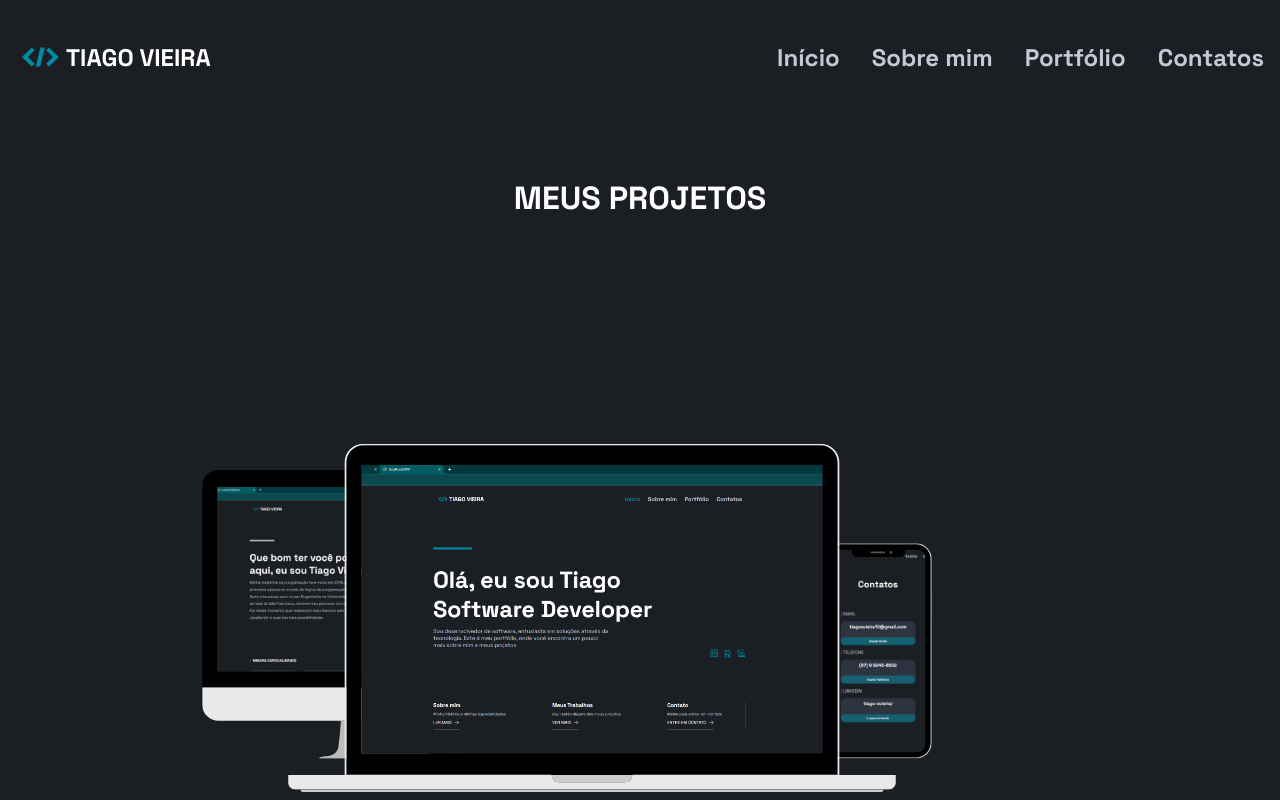
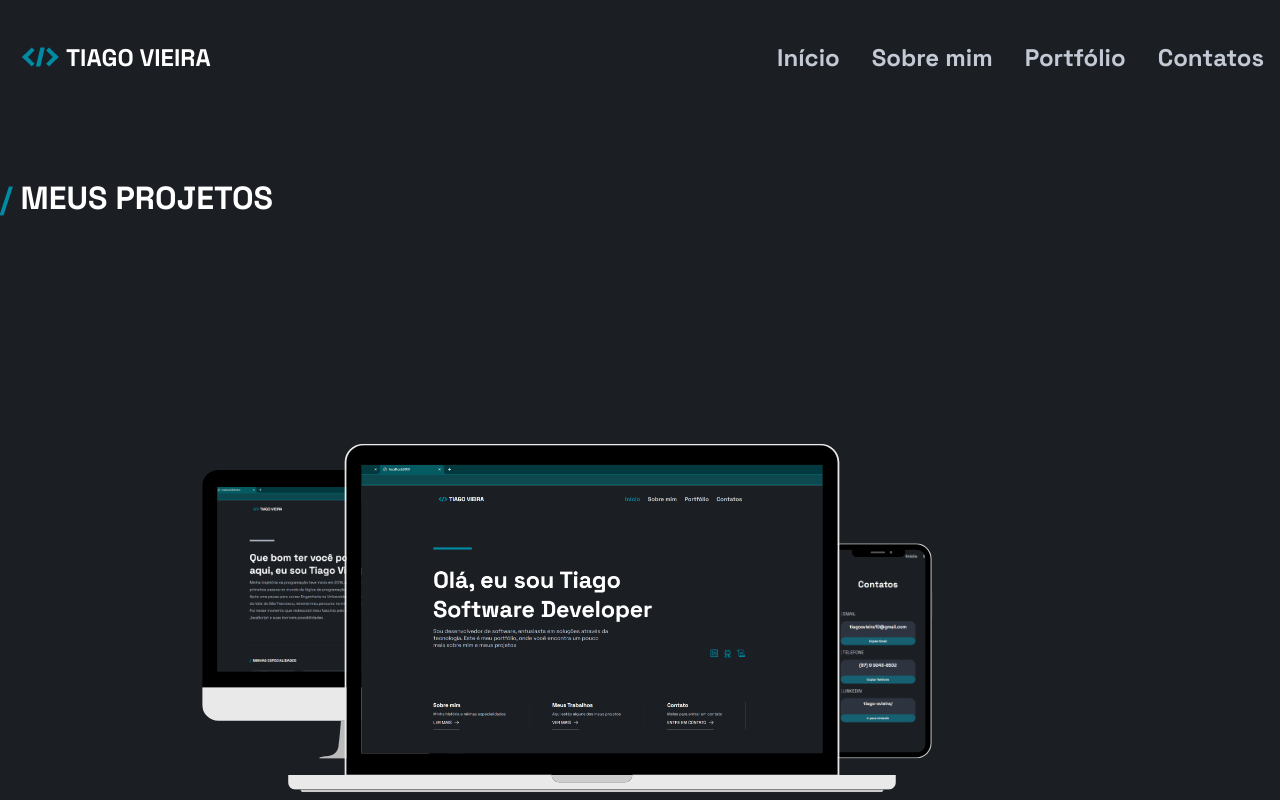
Before and after one commit to tiagosvieira10/my-portfolio, a Next.js app: page /portfolio in a window 1280 px wide. Shown: the top 800 px of the page. Built offline with nearby package versions, Linux system fonts and the light colour scheme.

Commit message:
reiterando commit

```diff
--- a/src/styles/pages/projetos.ts
+++ b/src/styles/pages/projetos.ts
@@ -6,8 +6,8 @@ export const ProjetosContainer = styled('main',{
   maxWidth: 1300,
   margin: '5rem auto 0',
 
-  alignItems: 'center',
-  justifyContent: 'flex',
+  // alignItems: 'center',
+  // justifyContent: 'flex',
 
   p: {
     color: 'white',
@@ -16,7 +16,6 @@ export const ProjetosContainer = styled('main',{
   },
 
   span: {
-    display: 'none',
     color: '$corSecundaria'
   }
 })
@@ -27,6 +26,8 @@ export const CardProjetos = styled('section',{
   alignItems: 'center',
 
   gap: '1rem',
+
+  marginBottom: '2gitprem'
 })
 
 export const Projeto = styled('section',{
```
